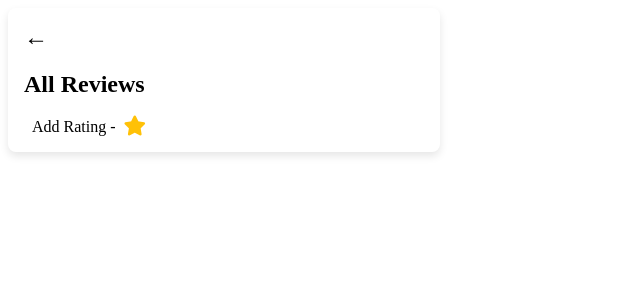
After one commit to Sugarplum1827/askhelp, a PHP site: page /all_review.php in a window 1280 px wide. The commit adds this page. Shown: the top 300 px of the page, without its empty margins (0-640 px from the left). Run offline with PHP 8.4, Linux system fonts and the light colour scheme; the visitor is signed in with stand-in values (Sample User, id 1); data that the repository does not hold is empty.

Commit message:
seperation of the review all and add review

```diff
--- /dev/null
+++ b/all_review.php
@@ -0,0 +1,75 @@
+<?php
+session_start();
+if (!isset($_SESSION['user_id'])) {
+    header("Location: login.php");
+    die();
+}
+?>
+<!DOCTYPE html>
+<html lang="en">
+<head>
+    <meta charset="UTF-8">
+    <meta name="viewport" content="width=device-width, initial-scale=1.0">
+    <title>All Reviews</title>
+    <!-- Include Font Awesome for icons -->
+    <link rel="stylesheet" href="https://cdnjs.cloudflare.com/ajax/libs/font-awesome/6.0.0-beta3/css/all.min.css">
+    <!-- Add some basic styles -->
+    <style>
+        .w-400 {
+            width: 400px;
+        }
+        .shadow {
+            box-shadow: 0 4px 8px rgba(0, 0, 0, 0.1);
+        }
+        .p-4 {
+            padding: 1rem;
+        }
+        .rounded {
+            border-radius: 8px;
+        }
+        .fs-4 {
+            font-size: 1.5rem;
+        }
+        .link-dark {
+            color: #000;
+            text-decoration: none;
+        }
+        .ml-2 {
+            margin-left: 0.5rem;
+        }
+        .d-flex {
+            display: flex;
+        }
+        .align-items-center {
+            align-items: center;
+        }
+        .text-warning {
+            color: #ffc107;
+        }
+        .add-rating {
+            display: flex;
+            align-items: center;
+        }
+        .add-rating p {
+            margin: 0;
+            margin-right: 0.5rem;
+        }
+    </style>
+</head>
+<body>
+    <div class="w-400 shadow p-4 rounded">
+        <a href="home.php" class="fs-4 link-dark">&#8592;</a>
+
+        <h2>All Reviews</h2>
+        <div id="reviews">
+            <?php include("get_reviews.php"); ?>
+        </div>
+        <div class="add-rating ml-2 d-flex align-items-center">
+            <p>Add Rating -</p>
+            <a href="reviews.php" title="Review">
+                <i class="fa fa-star fa-lg text-warning"></i>
+            </a>
+        </div>
+    </div>
+</body>
+</html>
--- a/app/ajax/search.php
+++ b/app/ajax/search.php
@@ -35,7 +35,7 @@ if (isset($_SESSION['username'])) {
                 <a href="#" title="Call" class="mr-2">
                     <i class="fa fa-phone fa-lg text-primary"></i>
                 </a>
-                <a href="reviews.php" title="Review">
+                <a href="all_review.php" title="Review">
                     <i class="fa fa-star fa-lg text-warning"></i>
                 </a>
             </div>
--- a/reviews.php
+++ b/reviews.php
@@ -41,7 +41,7 @@ if (!isset($_SESSION['user_id'])) {
 </head>
 <body>
 <div class="w-400 shadow p-4 rounded">
-    	<a href="home.php"
+    	<a href="all_review.php"
     	   class="fs-4 link-dark">&#8592;</a>
     <h1>Star Reviews</h1>
     <form action="add_review.php" method="post">
```
